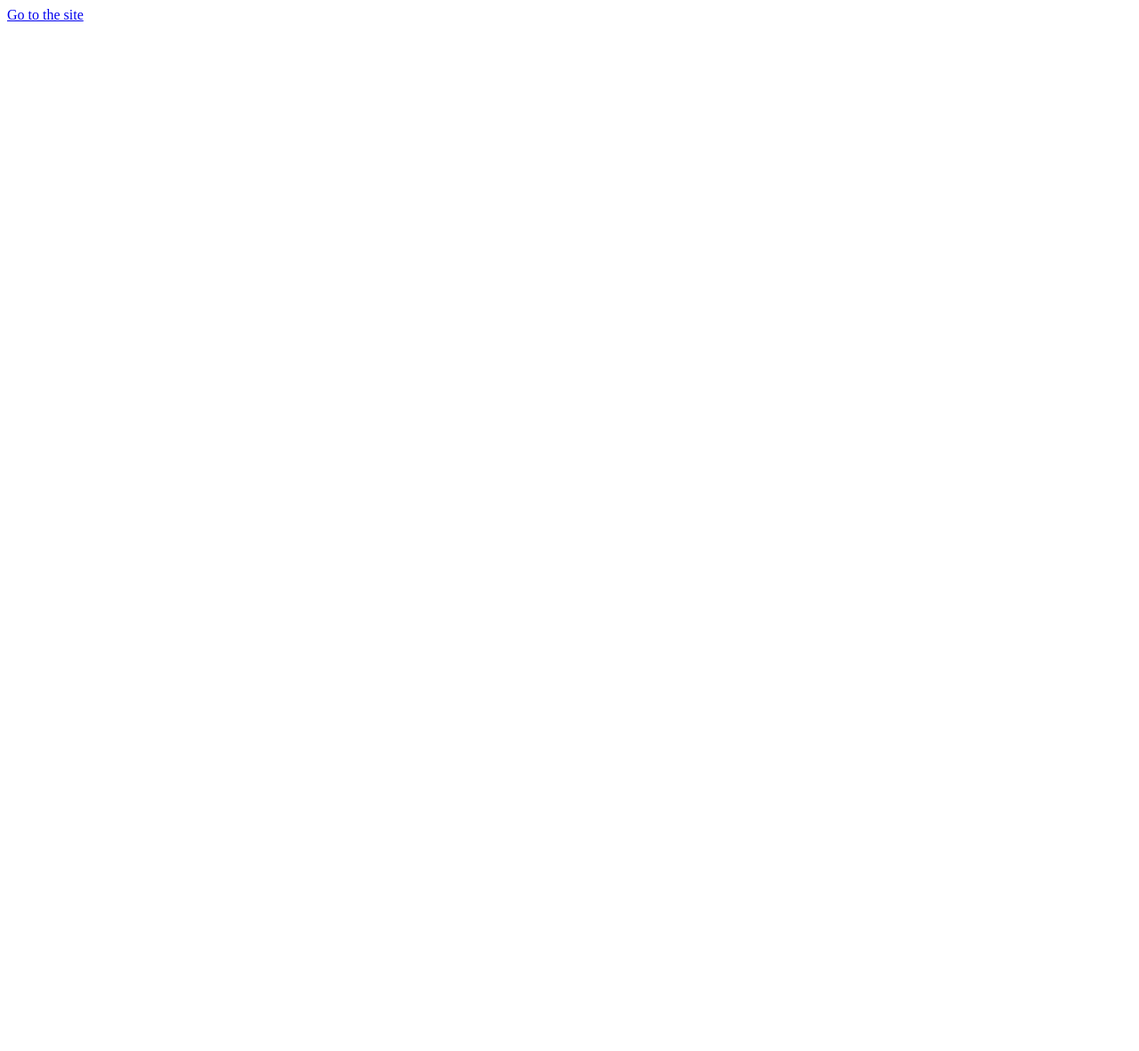
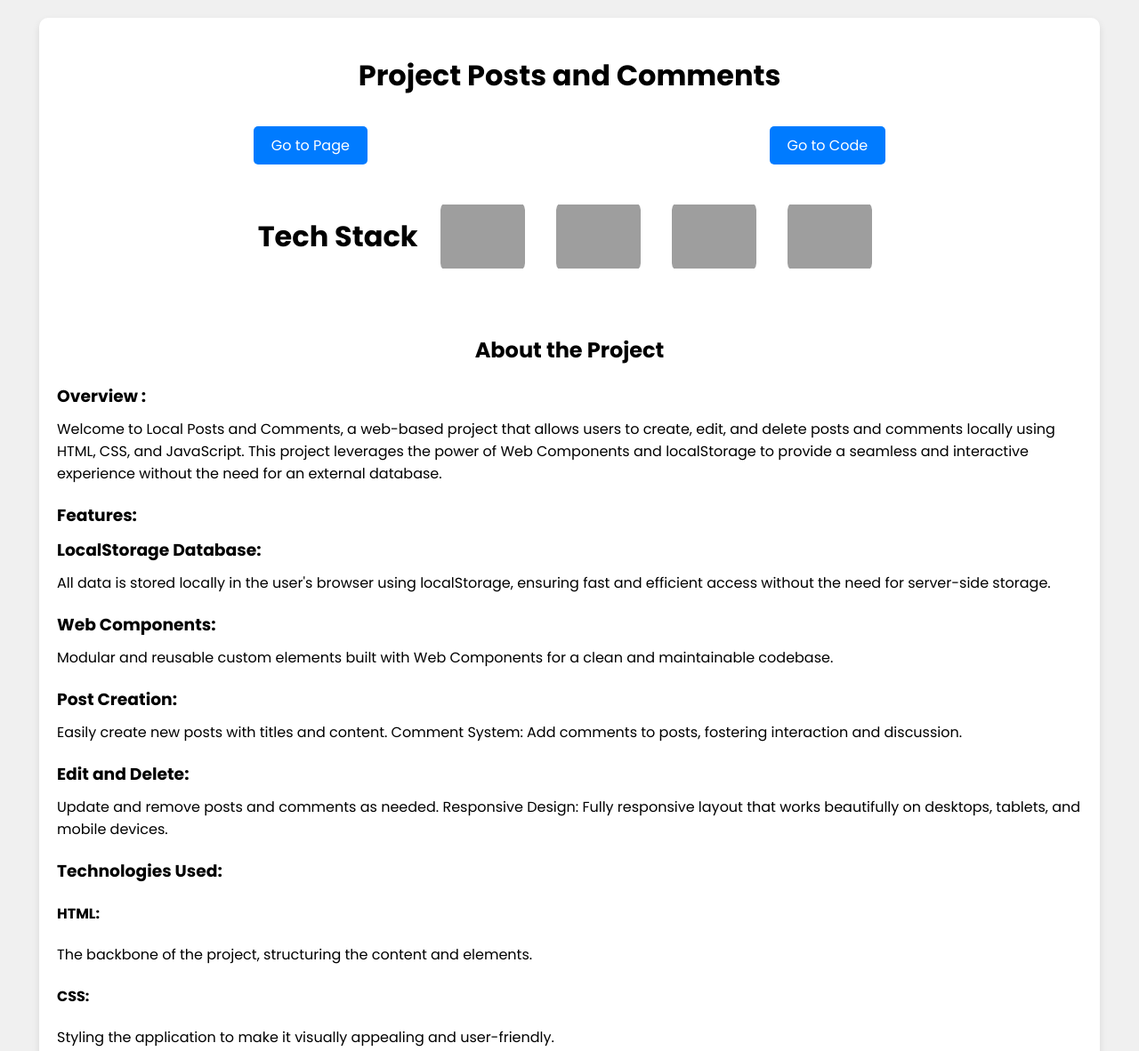
Before and after one commit to Veerendra-Prasad/PC-project, a plain HTML site: page main.html in a window 1280 px wide. Shown: the top 1182 px of the page at 89% size. Before the commit the page ends 800 px from the top, so only its background shows below. Drawn offline with Linux system fonts and the light colour scheme; grey boxes are pictures that could not be loaded.

Commit message:
added a welcome page

```diff
--- /dev/null
+++ b/main.css
@@ -0,0 +1,147 @@
+@import url("https://fonts.googleapis.com/css2?family=Poppins:ital,wght@0,100;0,200;0,300;0,400;0,500;0,600;0,700;0,800;0,900;1,100;1,200;1,300;1,400;1,500;1,600;1,700;1,800;1,900&display=swap");
+
+body {
+  font-family: "Poppins", sans-serif;
+  width: 100vw;
+  height: 100vh;
+  display: flex;
+  justify-content: center;
+  margin: 0;
+  background-color: #f0f0f0;
+}
+
+.container {
+  justify-self: center;
+  width: 90%;
+  max-width: 1200px;
+  height: auto;
+  display: flex;
+  flex-direction: column;
+  justify-content: center;
+  align-items: center;
+  background-color: #fff;
+  box-shadow: 0 4px 8px rgba(0, 0, 0, 0.1);
+  border-radius: 10px;
+  padding: 20px;
+  margin: 20px;
+}
+
+.heading-container {
+  width: 100%;
+  height: auto;
+  display: flex;
+  text-align: center;
+  justify-content: center;
+  align-items: center;
+  margin-bottom: 20px;
+}
+
+.button-container {
+  width: 100%;
+  display: flex;
+  justify-content: space-around;
+  gap: 10px;
+  margin-bottom: 20px;
+}
+
+.button a {
+  text-decoration: none;
+  color: #fff;
+  background-color: #007bff;
+  padding: 10px 20px;
+  border-radius: 5px;
+  transition: background-color 0.3s;
+}
+
+.button a:hover {
+  background-color: #0056b3;
+}
+
+.stack-container {
+  width: 100%;
+  display: flex;
+  flex-wrap: wrap;
+  gap: 15px;
+  justify-content: center;
+  align-items: center;
+  margin-top: 20px;
+  margin-bottom: 20px;
+}
+
+.img-container {
+  width: 10%;
+  height: 100px;
+  display: flex;
+  justify-content: center;
+  align-items: center;
+  padding: 10px;
+  box-sizing: border-box;
+}
+
+.img-container img {
+  width: 100%;
+  height: 100%;
+  object-fit: contain;
+  object-position: center;
+  border-radius: 10px;
+}
+
+.content-container {
+  width: 100%;
+  padding: 20px;
+}
+
+.content-header {
+  width: 100%;
+  text-align: center;
+  margin-bottom: 20px;
+}
+
+.content-body {
+  width: 100%;
+}
+
+.content-body h2,
+.content-body h3,
+.content-body p {
+  margin: 10px 0;
+}
+
+.content-body section {
+  margin-bottom: 20px;
+}
+
+/* Responsive Design */
+@media (max-width: 768px) {
+  .container {
+    margin: 0px;
+  }
+  .button-container {
+    flex-direction: column;
+    gap: 40px;
+    align-items: center;
+  }
+
+  .button a {
+    margin-bottom: 10px;
+  }
+
+  .stack-container {
+    flex-direction: column;
+    align-items: center;
+  }
+
+  .img-container {
+    width: 50%;
+  }
+}
+
+@media (max-width: 480px) {
+  .container {
+    width: 100%;
+    margin: 0px;
+  }
+  .img-container {
+    width: 75%;
+  }
+}
--- a/main.html
+++ b/main.html
@@ -1,11 +1,141 @@
 <!DOCTYPE html>
 <html lang="en">
-<head>
-    <meta charset="UTF-8">
-    <meta name="viewport" content="width=device-width, initial-scale=1.0">
+  <head>
+    <meta charset="UTF-8" />
+    <meta name="viewport" content="width=device-width, initial-scale=1.0" />
+    <link rel="stylesheet" href="./main.css" />
     <title>posts and comments</title>
-</head>
-<body>
-    <a href="./index/index.html">Go to the site</a>
-</body>
+  </head>
+  <body>
+    <div class="wrapper">
+        <div class="container">
+          <div class="heading-container"><h1>Project Posts and Comments</h1></div>
+          <div class="button-container">
+            <section class="button">
+              <a href="./index/index.html">Go to Page</a>
+            </section>
+            <section class="button">
+              <a href="https://github.com/Veerendra-Prasad/PC-project"
+                >Go to Code</a
+              >
+            </section>
+          </div>
+          <div class="stack-container">
+            <h1>Tech Stack</h1>
+            <section class="img-container">
+              <img
+                src="https://th.bing.com/th/id/OIP.s5TSKci-kxNJLtwefzDEGAHaHa?w=183&h=183&c=7&r=0&o=5&dpr=1.3&pid=1.7"
+                alt="html logo"
+              />
+            </section>
+            <section class="img-container">
+               <img
+                src="https://th.bing.com/th/id/OIP.yUIb5S_kj98Eg5tT-Onx1AHaHa?w=163&h=180&c=7&r=0&o=5&dpr=1.3&pid=1.7"
+                alt="css logo"
+              />
+            </section>
+            <section class="img-container">
+              <img
+                src="https://th.bing.com/th/id/OIP.EklJImT5CcxUDdyOh0GeQgHaHa?w=216&h=215&c=7&r=0&o=5&dpr=1.3&pid=1.7"
+                alt="javaScript logo"
+              />
+            </section>
+            <section class="img-container">
+              <img
+                src="https://th.bing.com/th/id/OIP.5q4HfZZYtdTF0YqhqBpWQQAAAA?w=176&h=180&c=7&r=0&o=5&dpr=1.3&pid=1.7"
+                alt="web components logo"
+              />
+            </section>
+          </div>
+          <div class="content-container">
+            <section class="content-header"><h1>About the Project</h1></section>
+            <section class="content-body">
+              <section>
+                <h3>Overview :</h3>
+                <p>
+                  Welcome to Local Posts and Comments, a web-based project that
+                  allows users to create, edit, and delete posts and comments
+                  locally using HTML, CSS, and JavaScript. This project leverages
+                  the power of Web Components and localStorage to provide a seamless
+                  and interactive experience without the need for an external
+                  database.
+                </p>
+              </section>
+              <h3>Features:</h3>
+              <section>
+                <h3>LocalStorage Database:</h3>
+                <p>
+                  All data is stored locally in the user's browser using
+                  localStorage, ensuring fast and efficient access without the need
+                  for server-side storage.
+                </p>
+              </section>
+              <section>
+                <h3>Web Components:</h3>
+                <p>
+                  Modular and reusable custom elements built with Web Components for
+                  a clean and maintainable codebase.
+                </p>
+              </section>
+              <section>
+                <h3>Post Creation:</h3>
+                <p>
+                  Easily create new posts with titles and content. Comment System:
+                  Add comments to posts, fostering interaction and discussion.
+                </p>
+              </section>
+              <section>
+                <h3>Edit and Delete:</h3>
+                <p>
+                  Update and remove posts and comments as needed. Responsive Design:
+                  Fully responsive layout that works beautifully on desktops,
+                  tablets, and mobile devices.
+                </p>
+              </section>
+              <section>
+                <h3>Technologies Used:</h3>
+                <section>
+                  <h4>HTML:</h4>
+                  <p>
+                    The backbone of the project, structuring the content and
+                    elements.
+                  </p>
+                </section>
+                <section>
+                  <h4>CSS:</h4>
+                  <p>
+                    Styling the application to make it visually appealing and
+                    user-friendly.
+                  </p>
+                </section>
+                <section>
+                  <h4>JavaScript:</h4>
+                  <p>
+                    Handling the logic and interactivity of the project. Web
+                    Components: Creating encapsulated and reusable custom elements.
+                  </p>
+                </section>
+                <section>
+                  <h4>LocalStorage:</h4>
+                  <p>
+                    Storing data locally in the user's browser for quick and
+                    persistent access.
+                  </p>
+                </section>
+              </section>
+              <section>
+                <h3>Conclusion:</h3>
+                <p>
+                  Local Posts and Comments is a simple yet powerful project that
+                  demonstrates the capabilities of modern web technologies. It
+                  provides an excellent foundation for building more complex
+                  applications and showcases the flexibility and power of Web
+                  Components and localStorage.
+                </p>
+              </section>
+            </section>
+          </div>
+        </div>
+    </div>
+  </body>
 </html>
```
Also changed, not shown: comment/comment.html (+1 -1 lines), index/index.html (+1 -1 lines), main.js (added, +13 -0 lines), post/post.html (+1 -1 lines).
